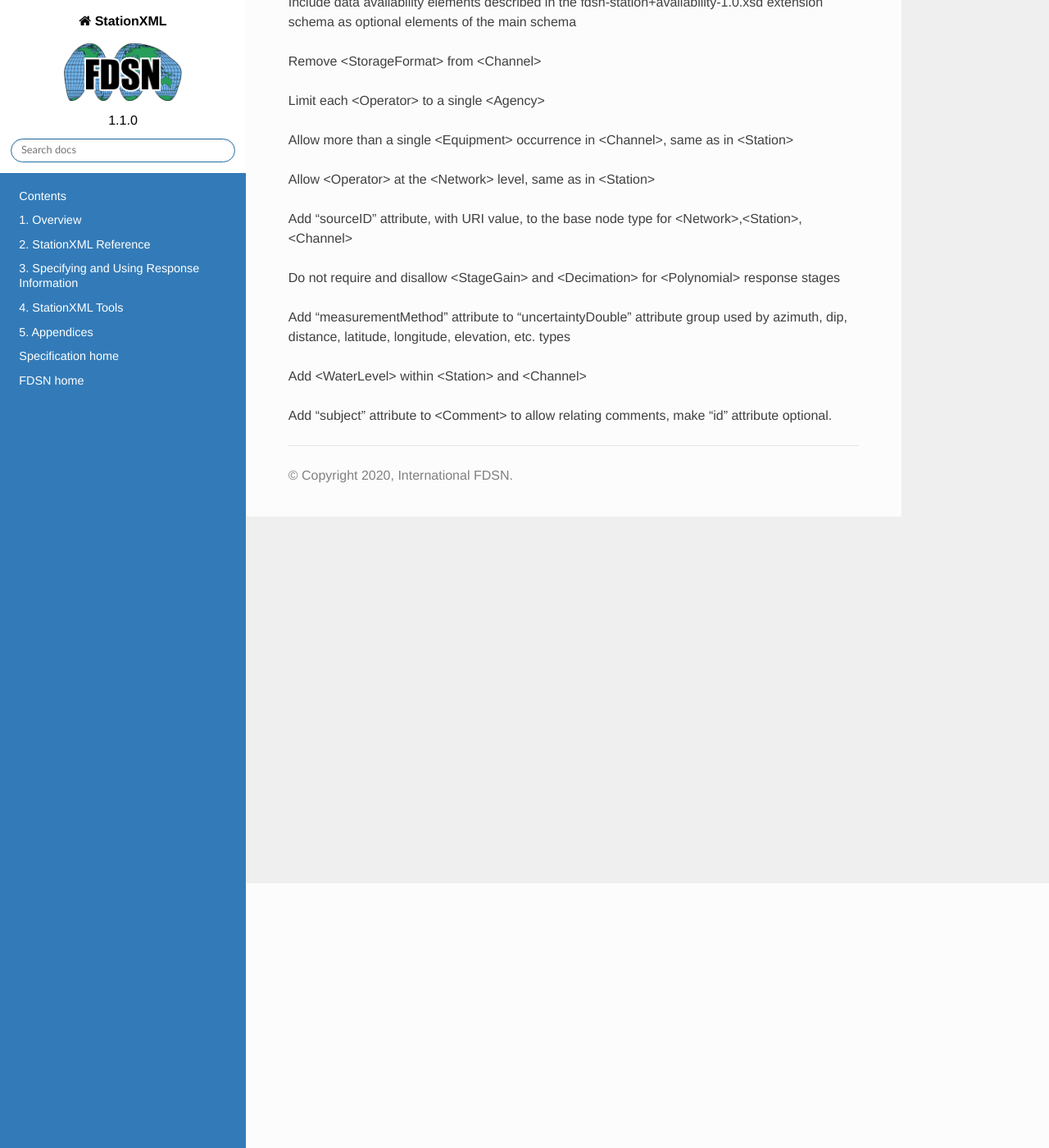
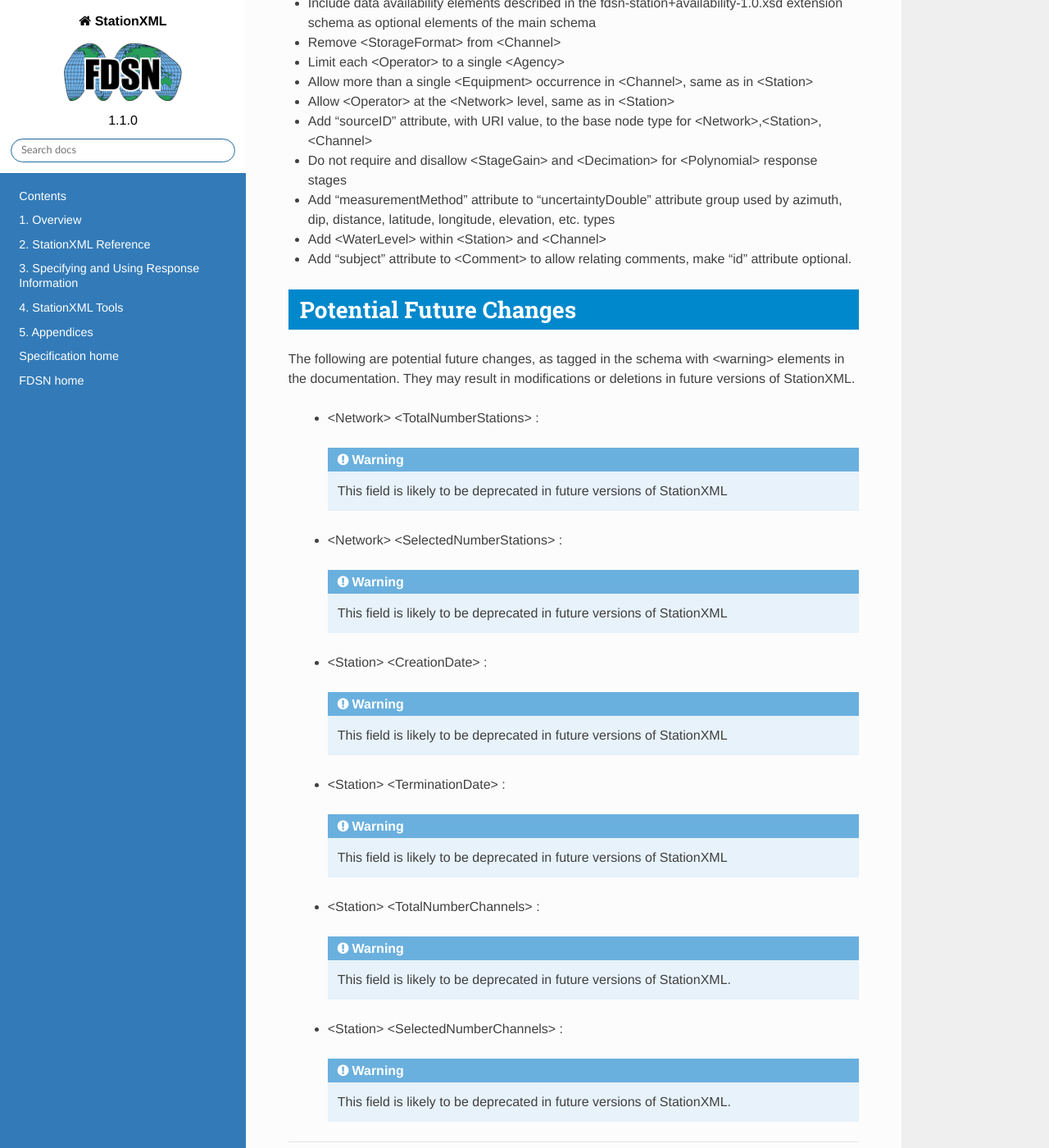
Before and after one commit to FDSN/StationXML, a Sphinx documentation site: the page built from docs/changelog.rst, in a window 1280 px wide and 1400 px high, scrolled down 323 px. Shown: the whole window at 82% size. Built offline with Sphinx 7.4.7 and the Read the Docs theme 2.0.0, drawn with Linux system fonts in a browser that asks for light colours; some of the changed text lies outside the part shown.

Commit message:
new section in changes to group all warnings

```diff
--- a/docs/changelog.rst
+++ b/docs/changelog.rst
@@ -1,5 +1,6 @@
 
 Changes from version 1.0 to 1.1 (2019-5-3)
+------------------------------------------
 (Edited 2019-12-18 for small clarifications)
 
 - Add (persistent) <Identifier> element to all base nodes (Network, Station, Channel)
@@ -29,3 +30,9 @@
 - Add <WaterLevel> within <Station> and <Channel>
 
 - Add "subject" attribute to <Comment> to allow relating comments, make "id" attribute optional.
+
+Potential Future Changes
+----------------------------------
+
+
+.. include:: warnings.rst
--- a/docs/convert_xsd_to_rst.py
+++ b/docs/convert_xsd_to_rst.py
@@ -74,8 +74,10 @@
     print(".. container:: hatnote hatnote-gray\n", file=outfile)
 
     crumb = element.crumb[0]
+    simplecrumb = f" <{crumb}>"
     for c in element.crumb[1:]:
         crumb = crumb + " :raw-html:`&rarr;`:raw-latex:`$\\rightarrow$` " + c
+        simplecrumb += f" <{c}>"
 
     if not first_time:
         print("   .. container:: crumb\n", file=outfile)
@@ -94,9 +96,17 @@
             ann_list = list(filter(lambda a: a.tag != "levelDesc" , element.annotation))
         description = " ".join(map(lambda note: " ".join(note.text.split()) , ann_list))
 
-    for warning in element.warning:
-        print("   .. admonition:: Warning\n", file=outfile)
-        print("      %s\n" % warning.text, file=outfile)
+    if len(element.warning) > 0:
+        with open("warnings.rst", "a") as warnfile:
+            for warning in element.warning:
+                print("   .. admonition:: Warning\n", file=outfile)
+                print("      %s\n" % warning.text, file=outfile)
+
+                print(f"\n\n", file=warnfile)
+                print(f"  -    {simplecrumb} : \n", file=warnfile)
+                print("     .. admonition:: Warning\n", file=warnfile)
+                print(f"       {warning.text}\n", file=warnfile)
+
 
     if element.type:
         print("   .. container:: type\n", file=outfile)
@@ -591,6 +601,12 @@
 
     schema = xmlschema.XMLSchema(args.schemafile)
 
+    # create warning.rst file for deprectaion warnings
+    with open("warnings.rst", "w") as warnfile:
+        print("\n", file=warnfile)
+        print("The following are potential future changes, as tagged in the schema with <warning> elements in the documentation. They may result in modifications or deletions in future versions of StationXML.\n", file=warnfile)
+        print("\n\n", file=warnfile)
+
     level_xpaths = ['fsx:FDSNStationXML',
                     'fsx:FDSNStationXML/fsx:Network',
                     'fsx:FDSNStationXML/fsx:Network/fsx:Station',
--- /dev/null
+++ b/docs/warnings.rst
@@ -0,0 +1,60 @@
+
+
+The following are potential future changes, as tagged in the schema with <warning> elements in the documentation. They may result in modifications or deletions in future versions of StationXML.
+
+
+
+
+
+
+
+  -     <Network> <TotalNumberStations> :
+
+     .. admonition:: Warning
+
+       This field is likely to be deprecated in future versions of StationXML
+
+
+
+
+  -     <Network> <SelectedNumberStations> :
+
+     .. admonition:: Warning
+
+       This field is likely to be deprecated in future versions of StationXML
+
+
+
+
+  -     <Station> <CreationDate> :
+
+     .. admonition:: Warning
+
+       This field is likely to be deprecated in future versions of StationXML
+
+
+
+
+  -     <Station> <TerminationDate> :
+
+     .. admonition:: Warning
+
+       This field is likely to be deprecated in future versions of StationXML
+
+
+
+
+  -     <Station> <TotalNumberChannels> :
+
+     .. admonition:: Warning
+
+       This field is likely to be deprecated in future versions of StationXML.
+
+
+
+
+  -     <Station> <SelectedNumberChannels> :
+
+     .. admonition:: Warning
+
+       This field is likely to be deprecated in future versions of StationXML.
```
